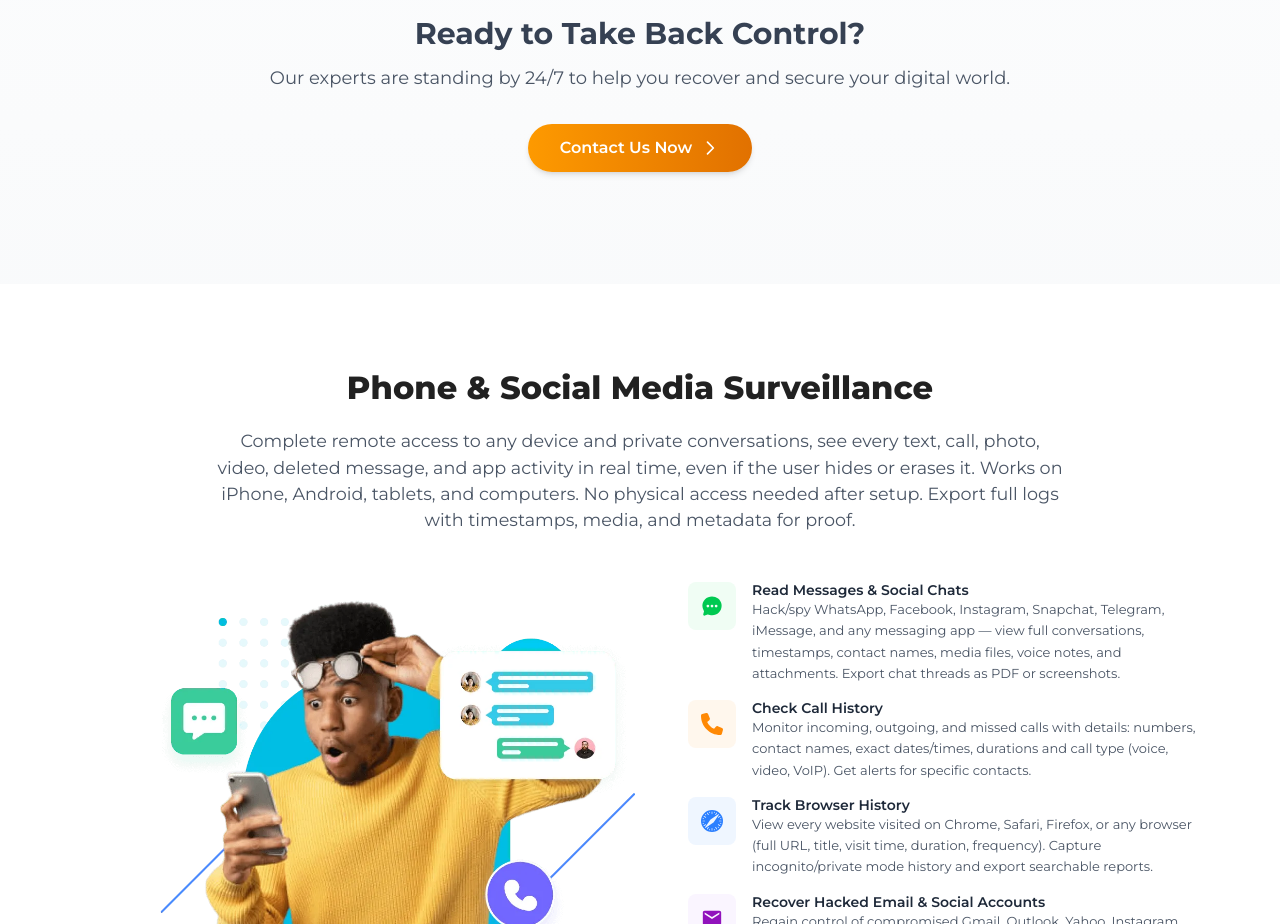
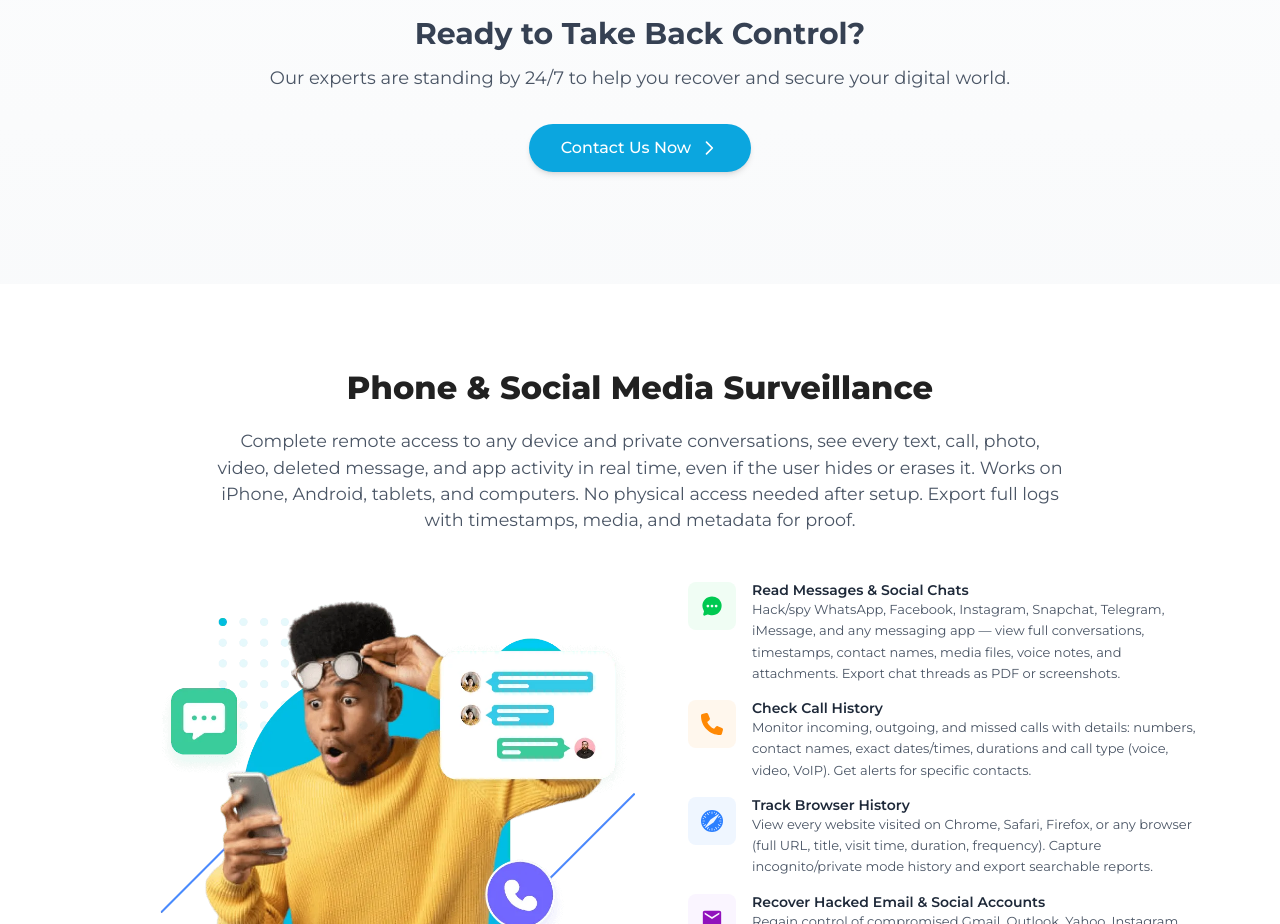
Before and after one commit to LifeofPaks/trevor-tech, a React (Vite) app: page / in a window 1280 px wide. Shown: the part 2380-3304 px from the top of the page. Built offline with nearby package versions, Linux system fonts and the light colour scheme; a web font is replaced by a local one.

Commit message:
updated about section

```diff
--- a/src/components/about/About.jsx
+++ b/src/components/about/About.jsx
@@ -146,7 +146,7 @@ const About = () => {
           </p>
           <a
             href="#contact"
-            className="inline-flex items-center gap-2 bg-gradient-to-r from-amber-500 to-amber-600 hover:from-amber-600 hover:to-amber-700 text-white font-semibold !px-8 !py-3 rounded-full transition-all duration-300 shadow-md hover:shadow-lg"
+            className="inline-flex items-center gap-2 bg-[#0BA6DF] hover:!bg-[#0695c8] text-white !px-8 !py-3 rounded-full  font-medium transition-all duration-300 shadow-md hover:shadow-lg"
           >
             Contact Us Now
             <svg
```
